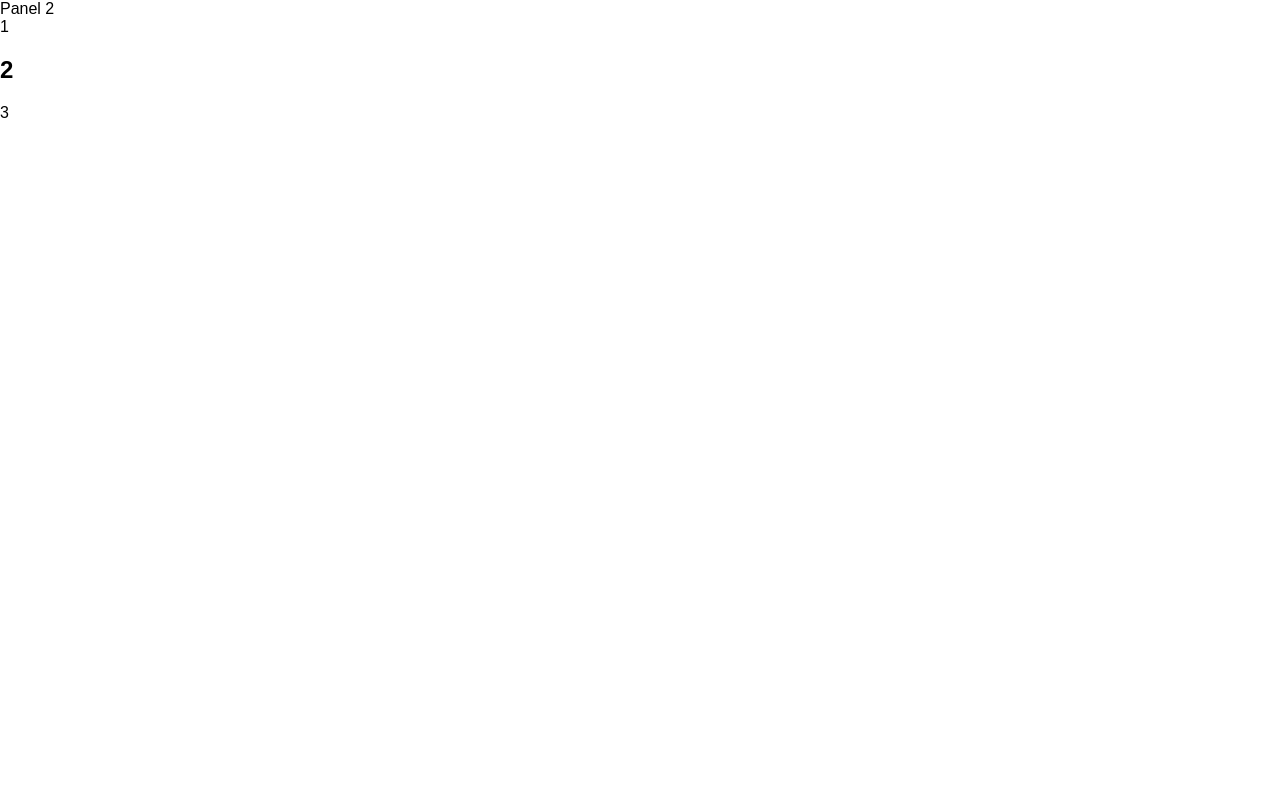
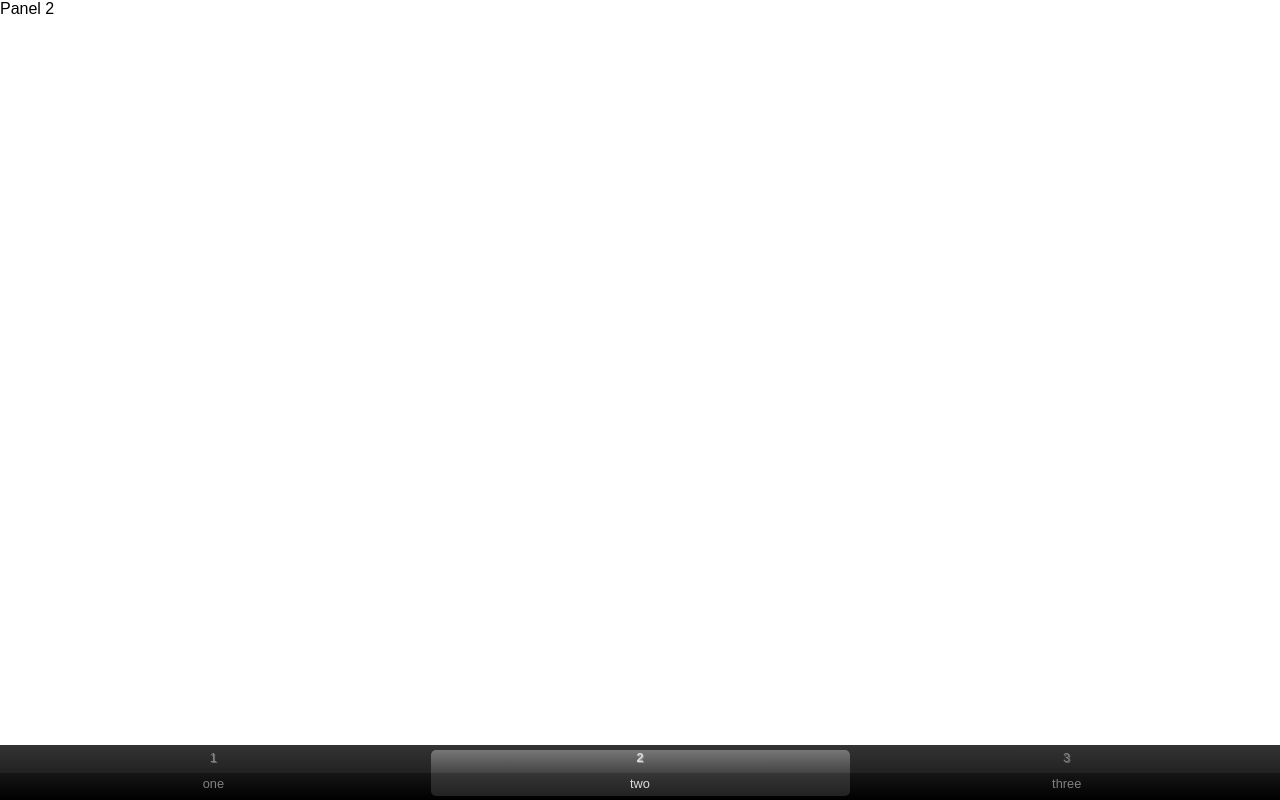
Before and after one commit to tablackmore/wui, a plain HTML site: page tests/controls/menu.html in a window 1280 px wide. Drawn offline with Linux system fonts and the light colour scheme.

Commit message:
fixed menu menubar menuitem

```diff
--- a/src/css/iPhone/controls/wui_menuBar.css
+++ b/src/css/iPhone/controls/wui_menuBar.css
@@ -1,9 +1,4 @@
 /* Positioning */
-wui_control_menuBar{}
+.wui_control_menuBar{}
 /* Style */
-wui_control_menuBar{border-top:1px solid #333;text-align:center;}
-
-.menuBar{}
-.menuBar > *{-webkit-box-flex:1;font-size:.8em;height:1.2em;padding:26px 0 .4em 0;color:#808184;text-decoration:none;margin:.3em;display:block;width:1px;}
-.menuIcon{font:bold 24px/26px inherit;height:26px;margin-top:-26px;text-align:center;text-shadow:rgba(255,255,255,0.3) 1px 1px 0px;}
-.menuActive{-webkit-border-radius:.4em;color:#ddd;}
+.wui_control_menuBar{background-image:-webkit-gradient(linear,0% 0%,0% 100%,from(#333),to(#000000),color-stop(.5,#222),color-stop(.5,#161616)); border-top:1px solid #333;text-align:center;}*/
--- a/src/css/iPhone/controls/wui_menuItem.css
+++ b/src/css/iPhone/controls/wui_menuItem.css
@@ -1,7 +1,7 @@
 /* Positioning */
-wui_control_menuItem{display:block;height:1.2em;width:1px;padding:26px 0 .4em 0;margin:.3em;}
-wui_control_menuItem_icon{height:26px;margin-top:-26px;}
+.wui_control_menuItem{display:block;height:1.2em;width:1px;padding:26px 0 .4em 0;margin:.3em;}
+.wui_control_menuItem_icon{height:26px;margin-top:-26px;}
 /* Style */
-wui_control_menuItem{font-size:.8em;color:#808184;text-decoration:none;}
-wui_control_menuItem_icon{font:bold 24px/26px inherit;text-align:center;text-shadow:rgba(255,255,255,0.3) 1px 1px 0px;}
-wui_control_menuItem_active{-webkit-border-radius:.4em;color:#ddd;}
+.wui_control_menuItem{font-size:.8em;color:#808184;text-decoration:none;}
+.wui_control_menuItem_icon{font:bold 24px/26px inherit;text-align:center;text-shadow:rgba(255,255,255,0.3) 1px 1px 0px;}
+.wui_control_menuItem_active{-webkit-border-radius:.4em;color:#ddd; background:-webkit-gradient(linear,0% 0%,0% 100%,from(#777),to(#222),color-stop(.5,#444),color-stop(.5,#363636));}
--- a/src/css/iPhone/wui.css
+++ b/src/css/iPhone/wui.css
@@ -1,6 +1,6 @@
 /* Positioning */
-html{height:100%;}
-body{height:100%; margin:0;padding:0; }
+html{height:100%; }
+body{height:100%;  margin:0; padding:0;}
 
 .wui_position_hbox{display:-webkit-box;-webkit-box-orient:horizontal;}
 .wui_postion_vbox{display:-webkit-box;-webkit-box-orient:vertical;}
--- a/src/js/wui_controls_menu_menuItem.js
+++ b/src/js/wui_controls_menu_menuItem.js
@@ -13,7 +13,7 @@ wui.controls.menu.menuItem = function() {
 
 
     that.setText = function(text) {
-        a.getDomElement.innerHTML = text;
+        a.getDomElement().innerHTML = text;
     };
     that.setPanel = function(panel) {
         panelControl = panel;
--- a/src/js/wui_controls_panel.js
+++ b/src/js/wui_controls_panel.js
@@ -11,7 +11,7 @@
 wui.controls.panel = function() {
     var that = wui.controls.control();
     that.css.addClass("wui_controls_panel");
-    that.css.addClass("wui_position_vbox");
+    //that.css.addClass("wui_position_vbox");
     that.css.addClass("wui_position_flex");
     that.setText = function(text) {
         that.getDomElement().innerHTML = text;
--- a/tests/controls/menu.html
+++ b/tests/controls/menu.html
@@ -4,8 +4,11 @@
         <meta charset="utf-8" />
         <title>Menu - Test</title>
         <link rel="stylesheet" type="text/css" href="../../src/css/iPhone/wui.css"/>
-        <link rel="stylesheet" type="text/css" href="../../src/css/iPhone/controls/wui_menubar.css"/>
-        <link rel="stylesheet" type="text/css" href="../../src/css/iPhone/controls/wui_menubar.css"/>
+        <link rel="stylesheet" type="text/css" href="../../src/css/iPhone/controls/wui_menuBar.css"/>
+        <link rel="stylesheet" type="text/css" href="../../src/css/iPhone/controls/wui_menuItem.css"/>
+        <style>
+         .fullscreen{height:100%;}
+        </style>
         <script src="../../src/js/wui.js"></script>
         <script src="../../src/js/wui_controls.js"></script>
         <script src="../../src/js/wui_controls_control.js"></script>
@@ -16,6 +19,10 @@
         <script>
             // Load controls when DOM content is ready.
             document.addEventListener('DOMContentLoaded', function() {
+                var app = wui.controls.control();
+                app.css.addClass("fullscreen");
+                app.css.addClass("wui_postion_vbox");
+
                 var panel1 = wui.controls.panel();
                 panel1.setText("Panel 1");
 
@@ -30,19 +37,19 @@
                 menuItem1.setText("one");
                 menuItem1.setPanel(panel1);
                 menuItem1.setIconControl("1");
-                menuItem1.setSelectedIconControl("<h2>1</h2>");
+                menuItem1.setSelectedIconControl("<strong>1</strong>");
 
                 var menuItem2 = wui.controls.menu.menuItem();
                 menuItem2.setText("two");
                 menuItem2.setPanel(panel2);
                 menuItem2.setIconControl("2");
-                menuItem2.setSelectedIconControl("<h2>2</h2>");
+                menuItem2.setSelectedIconControl("<strong>2</strong>");
 
                 var menuItem3 = wui.controls.menu.menuItem();
                 menuItem3.setText("three");
                 menuItem3.setPanel(panel3);
                 menuItem3.setIconControl("3");
-                menuItem3.setSelectedIconControl("<h2>3</h2>");
+                menuItem3.setSelectedIconControl("<strong>3</strong>");
 
                 var menuBar = wui.controls.menu.menuBar();
                 menuBar.menuItems.add(menuItem1);
@@ -50,12 +57,15 @@
                 menuBar.menuItems.add(menuItem3);
                 menuBar.setActive(menuItem2);
 
-                /* Add control to page */
+                /* Add controls to app */
+                app.appendControl(panel1);
+                app.appendControl(panel2);
+                app.appendControl(panel3);
+                app.appendControl(menuBar);
+
+                /* Add app to page */
                 var body = document.getElementsByTagName('body')[0];
-                body.appendChild(panel1.getDomElement());
-                body.appendChild(panel2.getDomElement());
-                body.appendChild(panel3.getDomElement());
-                body.appendChild(menuBar.getDomElement());
+                body.appendChild(app.getDomElement());
             }, false);
 
         </script>
```
